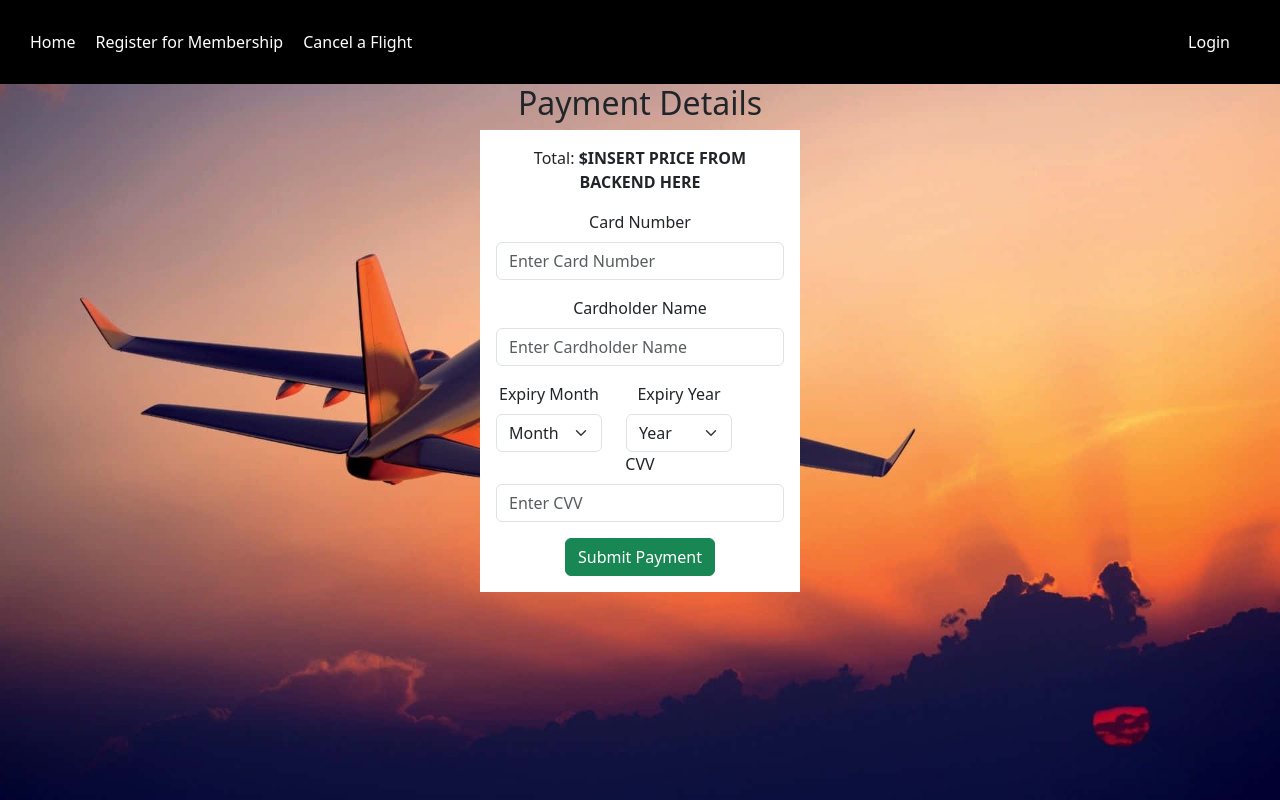
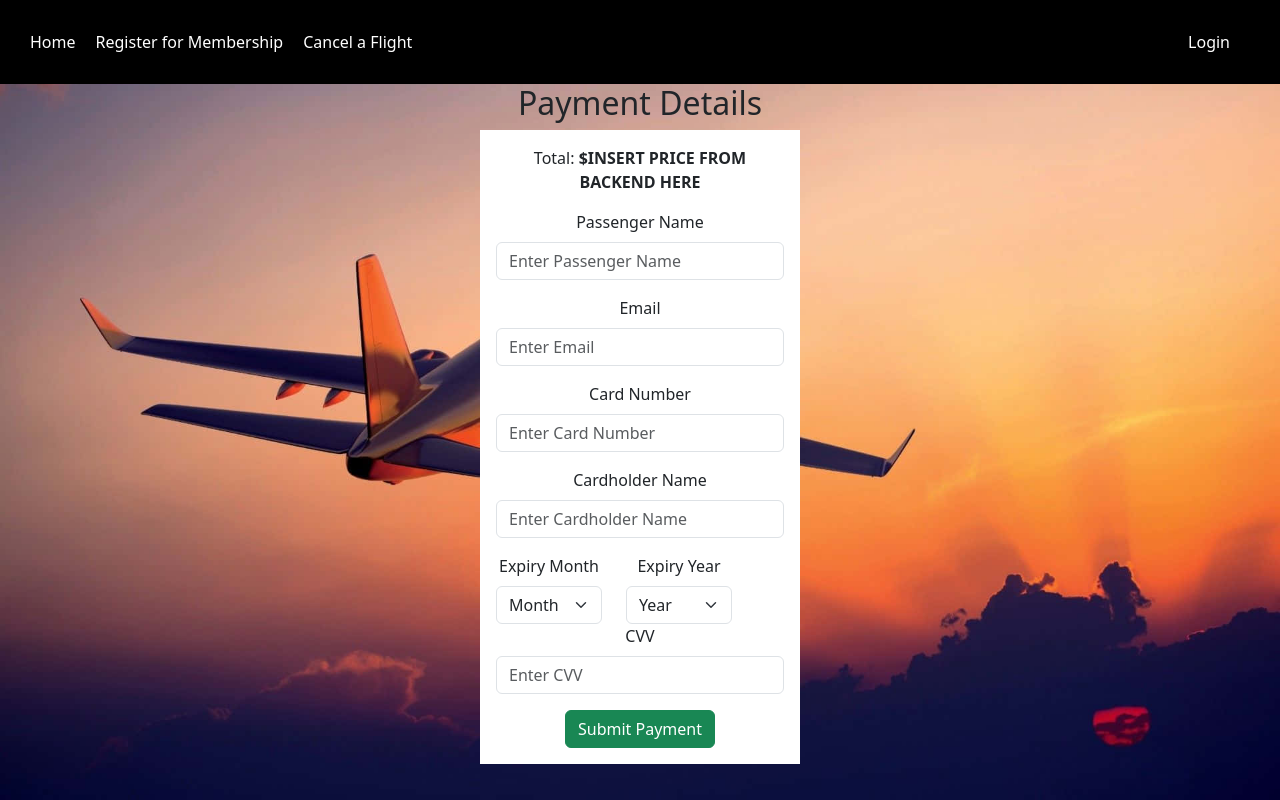
Before and after one commit to makmal21/Flight-Reservation-Web-Application-Project, a React (Create React App) app in the folder frontend/: page /payment in a window 1280 px wide. Built offline with nearby package versions, Linux system fonts and the light colour scheme.

Commit message:
removed date from home, edited payment, flights,BE

```diff
--- a/frontend/src/components/Flights.js
+++ b/frontend/src/components/Flights.js
@@ -7,70 +7,33 @@ import '../Flights.css';
 
 
 
-const weekDays = ["Sunday", "Monday", "Tuesday", "Wednesday", "Thursday", "Friday", "Saturday"];
-
-const isFlightOnDay = (day) => {
-  // Placeholder logic, replace with real flight data logic
-  // For example, if your flight is on a Tuesday:
-  return day === "Tuesday";
-};
-
-function formatDate(date) {
-  const options = { weekday: 'long', month: 'short', day: 'numeric' };
-  return date.toLocaleDateString('en-US', options);
-}
-
-function getWeekDates(selectedDate) {
-  const date = new Date(selectedDate);
-  const weekDates = [];
-
-  // Setting the first day of the week (Sunday)
-  date.setDate(date.getDate() - date.getDay());
-
-  for (let i = 0; i < 7; i++) {
-    weekDates.push(new Date(date));
-    date.setDate(date.getDate() + 1);
-  }
-
-  return weekDates;
-}
-
 function Flights() {
 
     const[flights, setFlights] = useState([]);
     const navigate = useNavigate();
     const location = useLocation();
-    const { from, to, departureDate, guests } = location.state || {}; // Make sure 'guests' is destructured here
+    const { from, to } = location.state || {}; // Make sure 'guests' is destructured here
 
     useEffect(() => {
-      axios.post('http://localhost:8081/Flights', {from, to , departureDate})
+      axios.post('http://localhost:8081/Flights', {from, to })
       .then(res => {
         console.log(res);
         setFlights(res.data);
   }).catch(err => console.log(err));
 
-  }, [from, to, departureDate]);
+  }, [from, to]);
 
     const handleSeatSelectClick = () => {
         navigate('/seat-select');
     };
 
-    const weekDates = getWeekDates(departureDate);
+
 
     return (
       <div>
         <h1>Flights</h1>
-        <p>Showing flights from {from || 'your departure city '} to {to || 'your destination '}
-         {' on the week of '}{departureDate || 'selected date'} for {guests || 'number of'} guests.</p>
+        <p>Showing flights from {from || 'your departure city '} to {to || 'your destination: '} </p>
 
-        <div className="week-container">
-          {weekDates.map((date) => (
-            <div key={date.toISOString()} className="day-box">
-              <p className="day-name">{formatDate(date)}</p> {/* Only this part will be bold */}
-              {isFlightOnDay(weekDays[date.getDay()]) && <p>FLIGHT</p>} {/* This will remain normal weight */}
-            </div>
-          ))}
-        </div>
         <div className="d-flex justify-content-center align-items-center">
                 <table className='w-50 table table-bordered table-striped'>
                    <thead>
@@ -79,6 +42,7 @@ function Flights() {
                     {/*<th>from</th>
                     <th>to</th>
                     <th>Date</th>*/}
+                    <th>Date</th>
                     <th>Price CAD$</th>
                     </tr>
                    </thead>
@@ -90,6 +54,7 @@ function Flights() {
                                 {/*<td>{data.Origin} </td>
                                 <td>{data.Destination} </td>
                                 <td>{data.DestinationDate} </td>*/}
+                                <td>{data.DestinationDate} </td>
                                 <td>{data.Price} </td>
 
                             </tr>
--- a/frontend/src/components/Home.js
+++ b/frontend/src/components/Home.js
@@ -15,28 +15,14 @@ function Home() {
     const [formData, setFormData] = useState({
         from: '',
         to: '',
-        departureDate: '',
+        // departureDate: '',
         guests: '1',
     });
 
     const [locationsFrom, setLocationsFrom] = useState([]);
     const [locationsTo, setLocationsTo] = useState([]);
 
-    // useEffect(() => {
-    //     const fetchLocations = async () => {
-    //         try {
-    //             const responseFrom = await axios.get('/api/flights/origin');
-    //             setLocationsFrom(responseFrom.data);
 
-    //             const responseTo = await axios.get('/api/flights/destinations');
-    //             setLocationsTo(responseTo.data);
-    //         } catch (error) {
-    //             console.error("Error fetching locations:", error);
-    //         }
-    //     };
-
-    //     fetchLocations();
-    // }, []);
 
     // This useEffect hook remains mostly the same, it fetches the origins when the component mounts
     useEffect(() => {
@@ -85,14 +71,6 @@ function Home() {
         navigate('/flights', { state: formData })
     };
 
-    //EXPRESS JS TEST STUFF: UNCOMMENT FOR TESTING PROXY
-    // if (isLoading) return <div>Loading...</div>;
-    // if (error) return <div>An error has occurred: {error.message}</div>;
-    // console.log(data)
-
-
-    // const locationOptions = ["Calgary", "Toronto", "Vancouver",
-    // "Montreal", "Edmonton", "Ottawa", "Winnipeg", "Halifax"];
 
     return (
         <div>
@@ -127,12 +105,13 @@ function Home() {
                     ))}
                 </select>
 
-                <label htmlFor="departure-date">Departure date</label>
-                <input type="date" id="departure-date" name="departureDate" onChange={handleInputChange} value={formData.departureDate}/>
+                {/* <label htmlFor="departure-date">Departure date</label>
+                <input type="date" id="departure-date" name="departureDate" onChange={handleInputChange} value={formData.departureDate}/> */}
 
-                <button className="flight-search-button" // Add a specific class name
+
+                <button className="flight-search-button"
                 type="submit"
-                disabled={!formData.from || !formData.to || !formData.departureDate || formData.from===formData.to} >
+                disabled={!formData.from || !formData.to  || formData.from===formData.to} >
                 Get Flights
                 </button>
             </form>
--- a/frontend/src/components/Payment.js
+++ b/frontend/src/components/Payment.js
@@ -6,6 +6,8 @@ import Col from 'react-bootstrap/Col'; // Import Col
 
 function Payment() {
   const [paymentDetails, setPaymentDetails] = useState({
+    passengerName: '', // Added passenger name
+    email: '', // Added email
     cardNumber: '',
     cardholderName: '',
     expiryMonth: '',
@@ -45,6 +47,13 @@ function Payment() {
       return;
     }
 
+      // Email validation using regular expression
+    const emailRegex = /^[^\s@]+@[^\s@]+\.[^\s@]+$/;
+    if (!emailRegex.test(paymentDetails.email)) {
+      setValidationError('Invalid email address.');
+    return;
+  }
+
     // Process payment details if validation passes
     console.log(paymentDetails);
     // Add your logic to process the payment here
@@ -60,6 +69,32 @@ function Payment() {
 
           <Form onSubmit={handleSubmit}>
 
+
+            {/* Passenger Name input */}
+            <Form.Group className="mb-3">
+              <Form.Label>Passenger Name</Form.Label>
+              <Form.Control
+                type="text"
+                placeholder="Enter Passenger Name"
+                name="passengerName"
+                value={paymentDetails.passengerName}
+                onChange={handleInputChange}
+                required
+              />
+            </Form.Group>
+
+            {/* Email input */}
+            <Form.Group className="mb-3">
+              <Form.Label>Email</Form.Label>
+              <Form.Control
+                type="email" // Email type for proper validation
+                placeholder="Enter Email"
+                name="email"
+                value={paymentDetails.email}
+                onChange={handleInputChange}
+                required
+              />
+            </Form.Group>
 
             <Form.Group className="mb-3">
               <Form.Label>Card Number</Form.Label>
```
Also changed, not shown: 2 other files (tests, documents, lock files or other folders).
